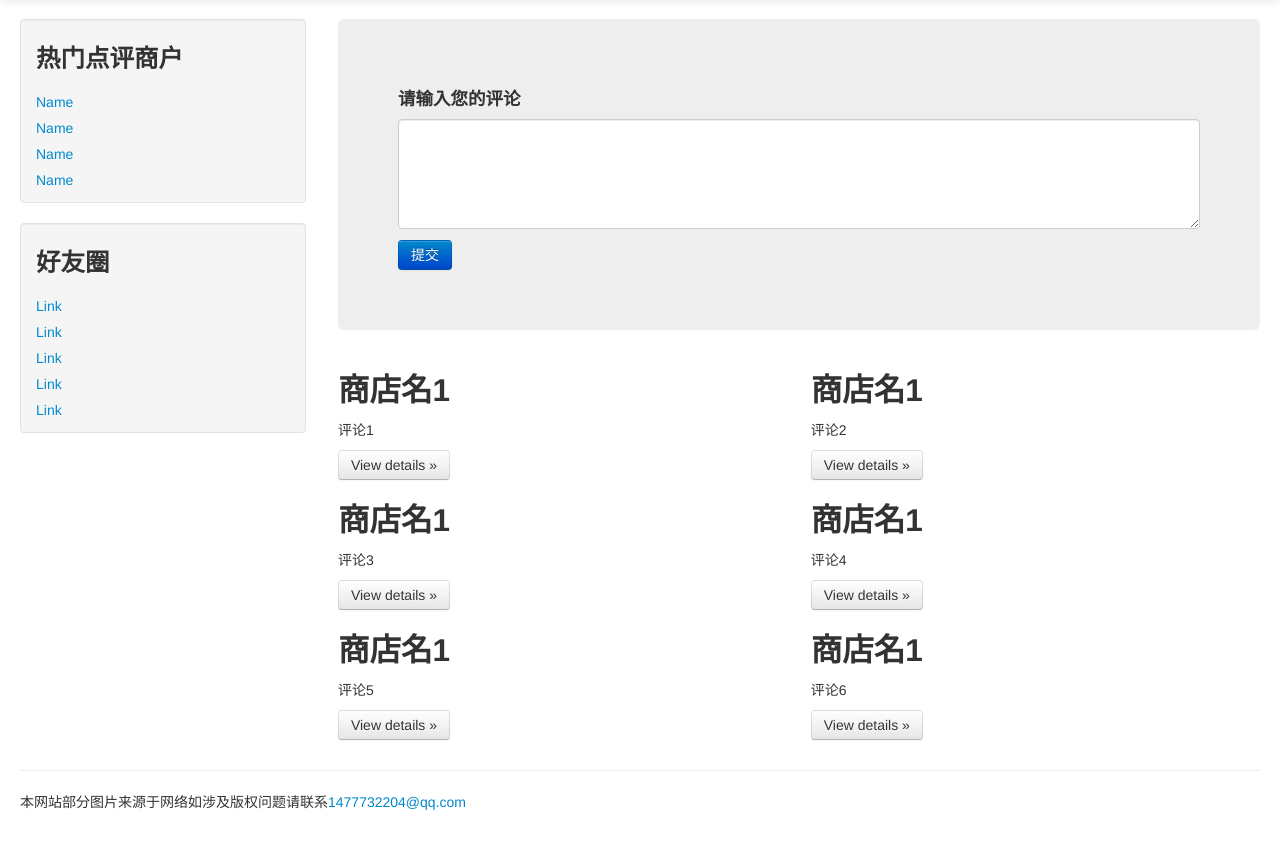
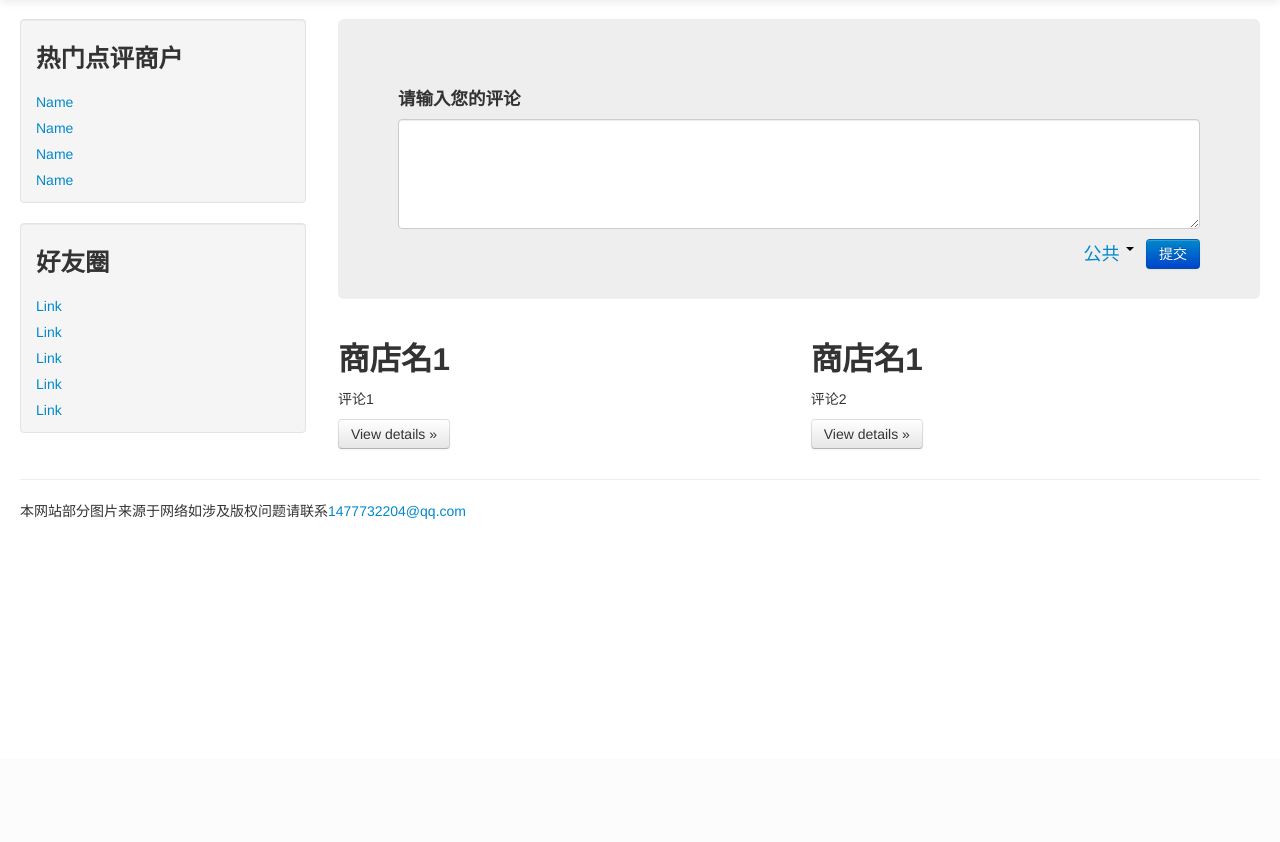
Before and after one commit to hellosysucas/SmallTalk, a Django app: page / in a window 1280 px wide. Shown: the part 41-883 px from the top of the page. After the commit the page ends 560 px from the top, so only its background shows below. Run offline with Django 3.2, Linux system fonts and the light colour scheme; parts of the project's set-up code (start-up, migrations or seed data) failed here and were passed over; some libraries are stand-ins or nearby versions.

Commit message:
修改index.html文件

```diff
--- a/mytalk/templates/mytalk/index.html
+++ b/mytalk/templates/mytalk/index.html
@@ -86,6 +86,7 @@
 		<!-- 固定布局 -->
 		<div class="container-fluid">
 			<div class="row-fluid">
+				<!-- 侧边栏 -->
 				<div class="span3">
 					<div class="well sidebar-nav">
 						<ul class="nav nav-list">
@@ -126,74 +127,40 @@
 						</ul>
 					</div>
 				</div>
+
+				<!-- 主栏 -->
 				<div class="span9">
+					<!-- 点评发表框 -->
 					<div class="hero-unit">
 						<h4>请输入您的评论</h4>
-						<textarea class="span12" rows="5">
+						<textarea class="span12" rows="5"> </textarea>
 
-						</textarea>
-						<button type="submit" class="btn btn-primary">
-							提交
-						</button>
+						<!-- 点评可见性 -->
+						<div class="span2 pull-right">
+							<div class="span6 dropdown pull-left">
+								<a class="dropdown-toggle" data-toggle="dropdown" href="#">
+									公共
+									<b class="caret"> </b>
+								</a>
+								<ul class="dropdown-menu" role="menu" aria-labelledby="dLabel">
+									<li><a href="#">好友圈</a></li>
+								</ul>
+							</div>
+
+							<button type="submit" class=" btn btn-primary pull-right">提交</button>
+						</div>
 					</div>
+					<!-- 点评显示框 -->
 					<div class="row-fluid">
 						<div class="span6">
 							<h2>商店名1</h2>
-							<p>
-								评论1
-							</p>
-							<p>
-								<a class="btn" href="#">View details &raquo;</a>
-							</p>
+							<p>评论1</p>
+							<p><a class="btn" href="#">View details &raquo;</a></p>
 						</div>
 						<div class="span6">
 							<h2>商店名1</h2>
-							<p>
-								评论2
-							</p>
-							<p>
-								<a class="btn" href="#">View details &raquo;</a>
-							</p>
-						</div>
-					</div>
-					<div class="row-fluid">
-						<div class="span6">
-							<h2>商店名1</h2>
-							<p>
-								评论3
-							</p>
-							<p>
-								<a class="btn" href="#">View details &raquo;</a>
-							</p>
-						</div>
-						<div class="span6">
-							<h2>商店名1</h2>
-							<p>
-								评论4
-							</p>
-							<p>
-								<a class="btn" href="#">View details &raquo;</a>
-							</p>
-						</div>
-					</div>
-					<div class="row-fluid">
-						<div class="span6">
-							<h2>商店名1</h2>
-							<p>
-								评论5
-							</p>
-							<p>
-								<a class="btn" href="#">View details &raquo;</a>
-							</p>
-						</div>
-						<div class="span6">
-							<h2>商店名1</h2>
-							<p>
-								评论6
-							</p>
-							<p>
-								<a class="btn" href="#">View details &raquo;</a>
-							</p>
+							<p>评论2</p>
+							<p><a class="btn" href="#">View details &raquo;</a></p>
 						</div>
 					</div>
 				</div>
```
